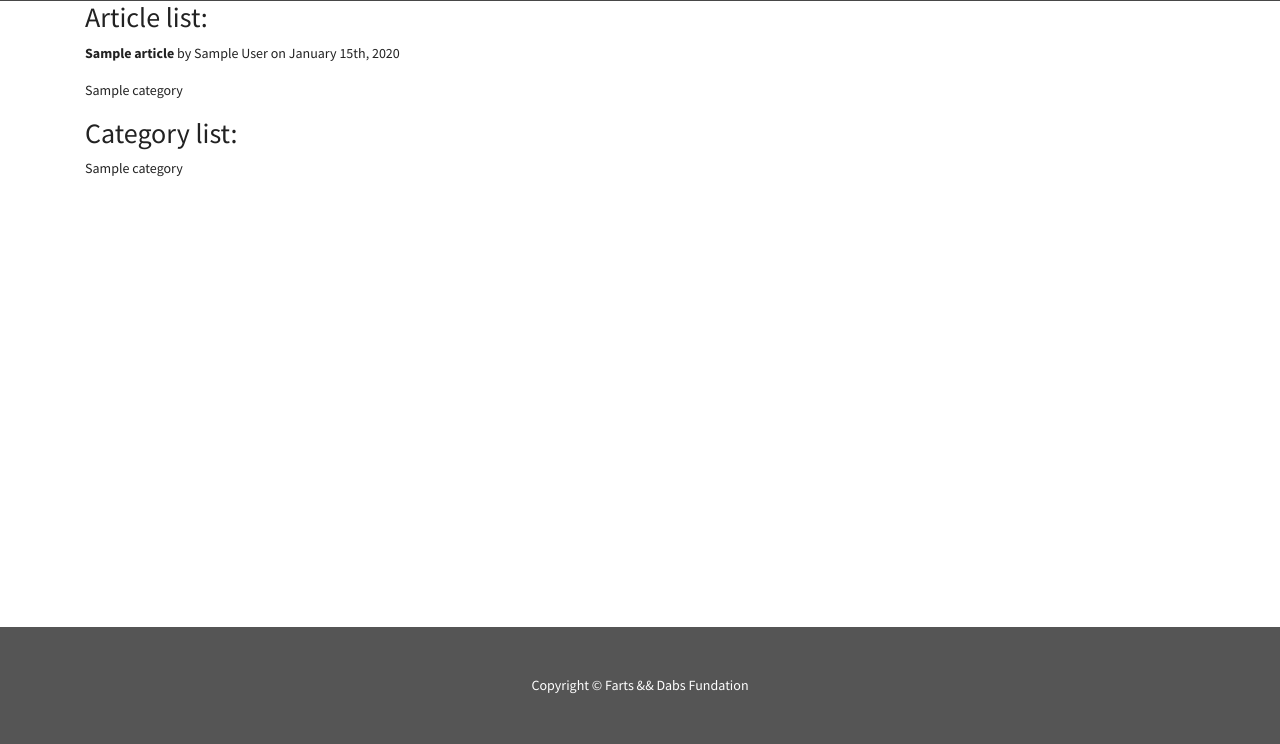
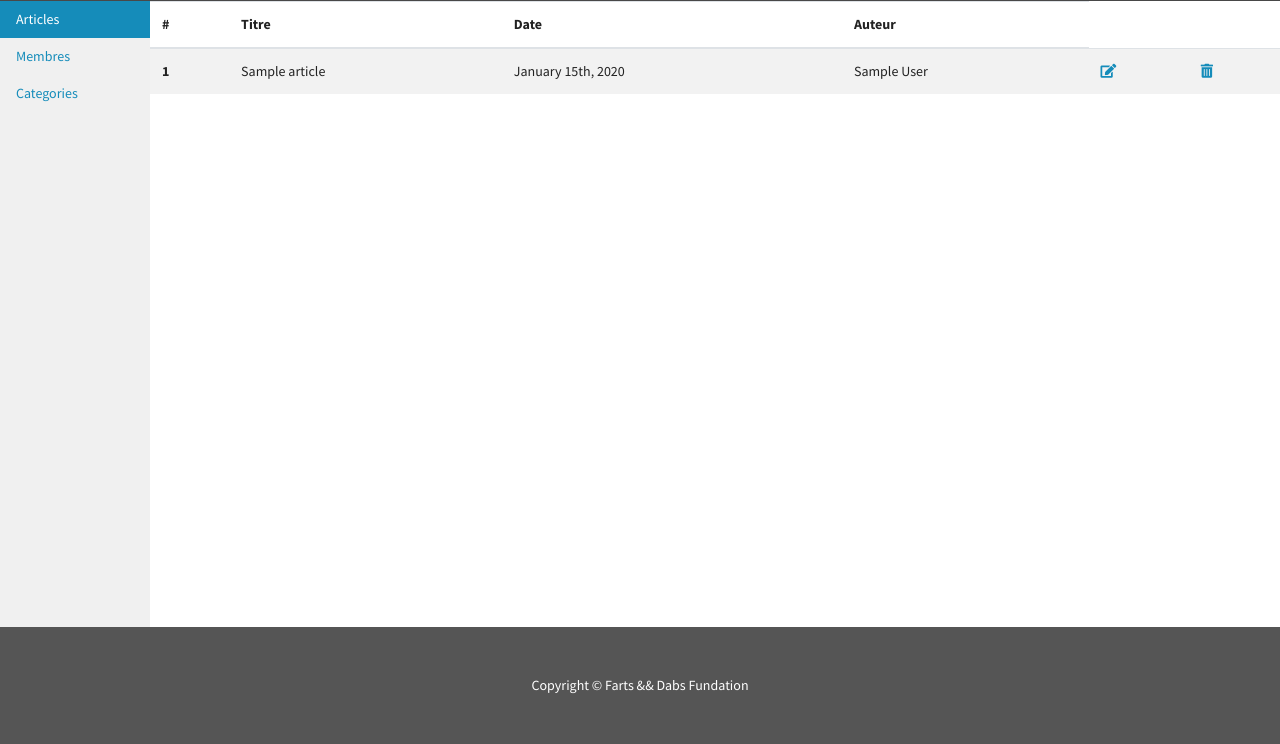
Before and after one commit to sdegueldre/php-blog, a PHP site: template templates/dashboard.twig in a window 1280 px wide. Shown: the part 56-800 px from the top of the page. Run offline with PHP 8.4, Linux system fonts and the light colour scheme; the template is opened without the code that fills it: most values are stand-ins (such as "Sample title", 1, 10 or a date in 2020); some libraries are stand-ins or nearby versions.

Commit message:
Ajout dashboard, CSS & autres modifs

```diff
--- a/src/scss/master.scss
+++ b/src/scss/master.scss
@@ -24,3 +24,8 @@ body {
   font-size: 2rem;
   font-family: serif;
 }
+
+.nav-custom{
+  width: 150px;
+  border-radius: 0 !important;
+}
--- a/templates/article.twig
+++ b/templates/article.twig
@@ -73,5 +73,5 @@
 </div>
 
 
-
+<div class="flex-grow-1"></div>
 {% endblock %}
--- a/templates/common.twig
+++ b/templates/common.twig
@@ -8,27 +8,15 @@
     <script src="https://code.jquery.com/jquery-3.3.1.slim.min.js" integrity="sha384-q8i/X+965DzO0rT7abK41JStQIAqVgRVzpbzo5smXKp4YfRvH+8abtTE1Pi6jizo" crossorigin="anonymous"></script>
     <script src="https://cdnjs.cloudflare.com/ajax/libs/popper.js/1.14.7/umd/popper.min.js" integrity="sha384-UO2eT0CpHqdSJQ6hJty5KVphtPhzWj9WO1clHTMGa3JDZwrnQq4sF86dIHNDz0W1" crossorigin="anonymous"></script>
     <script src="https://stackpath.bootstrapcdn.com/bootstrap/4.3.1/js/bootstrap.min.js" integrity="sha384-JjSmVgyd0p3pXB1rRibZUAYoIIy6OrQ6VrjIEaFf/nJGzIxFDsf4x0xIM+B07jRM" crossorigin="anonymous"></script>
+    <link rel="stylesheet" href="https://use.fontawesome.com/releases/v5.7.2/css/all.css" integrity="sha384-fnmOCqbTlWIlj8LyTjo7mOUStjsKC4pOpQbqyi7RrhN7udi9RwhKkMHpvLbHG9Sr" crossorigin="anonymous">
   </head>
   <body class="d-flex flex-column">
     {{ include('navbar.twig') }}
-    <div class="container">
+
       {% block content %}
       {% endblock %}
 
-      <div class="fixed-bottom alert-container m-2 d-flex flex-column-reverse">
-        {% for alert in alerts %}
-          <div class="alert alert-{{ alert.type }} alert-dismissible fade show m-1" role="alert">
-            {{ alert.message }}
-            <button type="button" class="close" data-dismiss="alert" aria-label="Close">
-              <span aria-hidden="true">&times;</span>
-            </button>
-          </div>
-        {% endfor %}
-      </div>
-    </div>
-
     <!-- Footer -->
-  <div class="flex-grow-1"></div>
   <footer class="py-5 bg-dark">
     <div class="container">
       <p class="m-0 text-center text-white">Copyright &copy; Farts && Dabs Fundation</p>
--- a/templates/dashboard.twig
+++ b/templates/dashboard.twig
@@ -1,7 +1,7 @@
 {% extends 'common.twig' %}
 
 {% block content %}
-  <h2>Article list:</h2>
+{# <h2>Article list:</h2>
   {% for article in articles %}
     <p><strong>{{ article.title }}</strong> by {{ article.author }} on {{ article.date|date("F jS, Y") }}</p>
     <p>
@@ -13,5 +13,98 @@
   <h2>Category list:</h2>
   {% for category in categories %}
       <p>{{ category }}</p>
-  {% endfor %}
+  {% endfor %} #}
+<div class="container-fluid mx-0 d-flex flex-row px-0 align-items-stretch flex-grow-1">
+  <div class="nav flex-column nav-pills text-light bg-secondary" id="v-pills-tab" role="tablist"
+    aria-orientation="vertical">
+    <a class="nav-link nav-custom active" id="v-pills-home-tab" data-toggle="pill" href="#v-pills-home" role="tab"
+      aria-controls="v-pills-home" aria-selected="true">Articles</a>
+    <a class="nav-link nav-custom" id="v-pills-profile-tab" data-toggle="pill" href="#v-pills-profile" role="tab"
+      aria-controls="v-pills-profile" aria-selected="false">Membres</a>
+    <a class="nav-link nav-custom" id="v-pills-messages-tab" data-toggle="pill" href="#v-pills-messages" role="tab"
+      aria-controls="v-pills-messages" aria-selected="false">Categories</a>
+  </div>
+  <div class="tab-content w-100" id="v-pills-tabContent">
+    <div class="tab-pane fade show active" id="v-pills-home" role="tabpanel" aria-labelledby="v-pills-home-tab">
+      <table class="table table-striped">
+        <thead>
+          <tr>
+            <th scope="col">#</th>
+            <th scope="col">Titre</th>
+            <th scope="col">Date</th>
+            <th scope="col">Auteur</th>
+          </tr>
+        </thead>
+        <tbody>
+          {% for article in articles %}
+          <tr>
+            <th scope="row">{{ article.id }}</th>
+            <td>{{ article.title }}</td>
+            <td>{{article.date|date("F jS, Y")}} </td>
+            <td>{{ article.author }}</td>
+            <td><a href="#"><i class="fas fa-edit"></i></a></td>
+            <td><a href="#"><i class="fas fa-trash-alt"></i></a></td>
+          </tr>
+          {% endfor %}
+        </tbody>
+      </table>
+
+    </div>
+    <div class="tab-pane fade" id="v-pills-profile" role="tabpanel" aria-labelledby="v-pills-profile-tab">
+      <table class="table table-striped">
+        <thead>
+          <tr>
+            <th scope="col">#</th>
+            <th scope="col">Nom</th>
+            <th scope="col">Email</th>
+            <th scope="col">Permission</th>
+          </tr>
+        </thead>
+        <tbody>
+          {% for user in users %}
+          <tr>
+            <th scope="row">{{ user.id }}</th>
+            <td>{{ user.username }}</td>
+            <td>{{ user.email }} </td>
+            <td>
+              {% if user.permissions == 0 %}
+              Utilisateur
+              {% elseif user.permissions == 1 %}
+              Auteur
+              {% elseif user.permissions == 2 %}
+              Admin
+              {% else %}
+              {{ user.permissions }}
+              {% endif %}
+            </td>
+            <td><a href="#"><i class="fas fa-edit"></i></a></td>
+            <td><a href="#"><i class="fas fa-trash-alt"></i></a></td>
+          </tr>
+          {% endfor %}
+        </tbody>
+      </table>
+    </div>
+    <div class="tab-pane fade" id="v-pills-messages" role="tabpanel" aria-labelledby="v-pills-messages-tab">
+        <table class="table table-striped">
+            <thead>
+              <tr>
+                <th scope="col">#</th>
+                <th scope="col">Categories</th>
+              </tr>
+            </thead>
+            <tbody>
+              {% for category in categories %}
+              <tr>
+                <th scope="row">{{ category.id }}</th>
+                <td>{{ category }}</td>
+                <td><a href="#"><i class="fas fa-edit"></i></a></td>
+            <td><a href="#"><i class="fas fa-trash-alt"></i></a></td>
+              </tr>
+              {% endfor %}
+            </tbody>
+          </table>
+    </div>
+    <div class="tab-pane fade" id="v-pills-settings" role="tabpanel" aria-labelledby="v-pills-settings-tab">...</div>
+  </div>
+</div>
 {% endblock %}
--- a/templates/edit.twig
+++ b/templates/edit.twig
@@ -15,4 +15,5 @@
         <p>{{ comment.text }}</p>
     {% endfor %}
   </div>
+  <div class="flex-grow-1"></div>
 {% endblock %}
--- a/templates/home.twig
+++ b/templates/home.twig
@@ -55,5 +55,5 @@
 
 </div>
 <!-- /.container -->
-
+<div class="flex-grow-1"></div>
 {% endblock %}
--- a/templates/login.twig
+++ b/templates/login.twig
@@ -33,4 +33,5 @@
       </div>
     </div>
   </div>
+  <div class="flex-grow-1"></div>
 {% endblock %}
--- a/templates/post.twig
+++ b/templates/post.twig
@@ -1,6 +1,7 @@
 {% extends 'common.twig' %}
 
 {% block content %}
+<div class="container">
   <div class="container py-5 col-lg-8">
     <script src="https://cdn.ckeditor.com/ckeditor5/12.0.0/classic/ckeditor.js"></script>
     <input type="text" placeholder="Title" class="form-control form-control-lg post-title">
@@ -16,4 +17,6 @@
     </script>
     <button type="submit" class="btn btn-primary my-2">Submit</button>
   </div>
+  </div>
+  <div class="flex-grow-1"></div>
 {% endblock %}
--- a/templates/signup.twig
+++ b/templates/signup.twig
@@ -34,4 +34,5 @@
       </div>
     </div>
   </div>
+  <div class="flex-grow-1"></div>
 {% endblock %}
```
Also changed, not shown: public/css/master.css.
